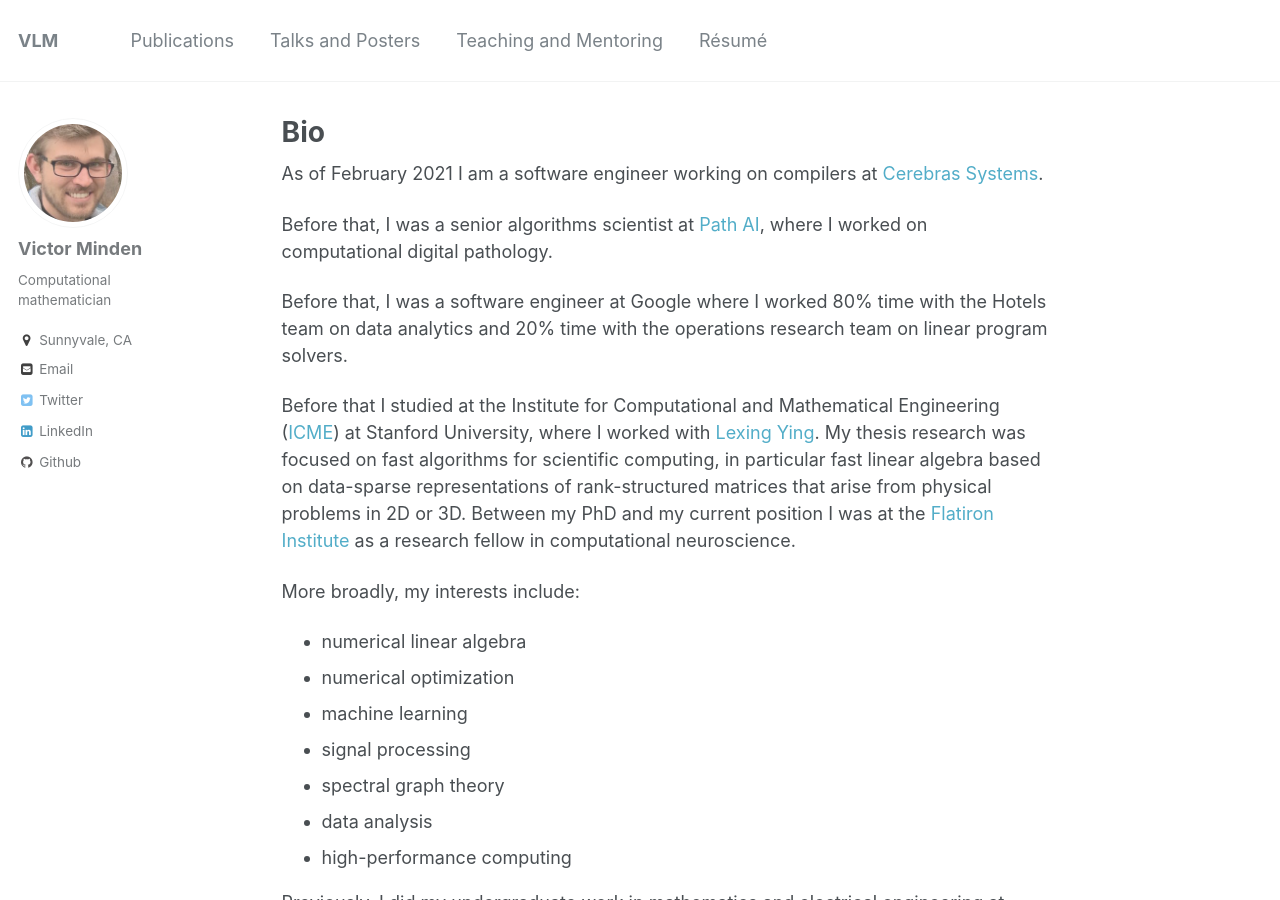
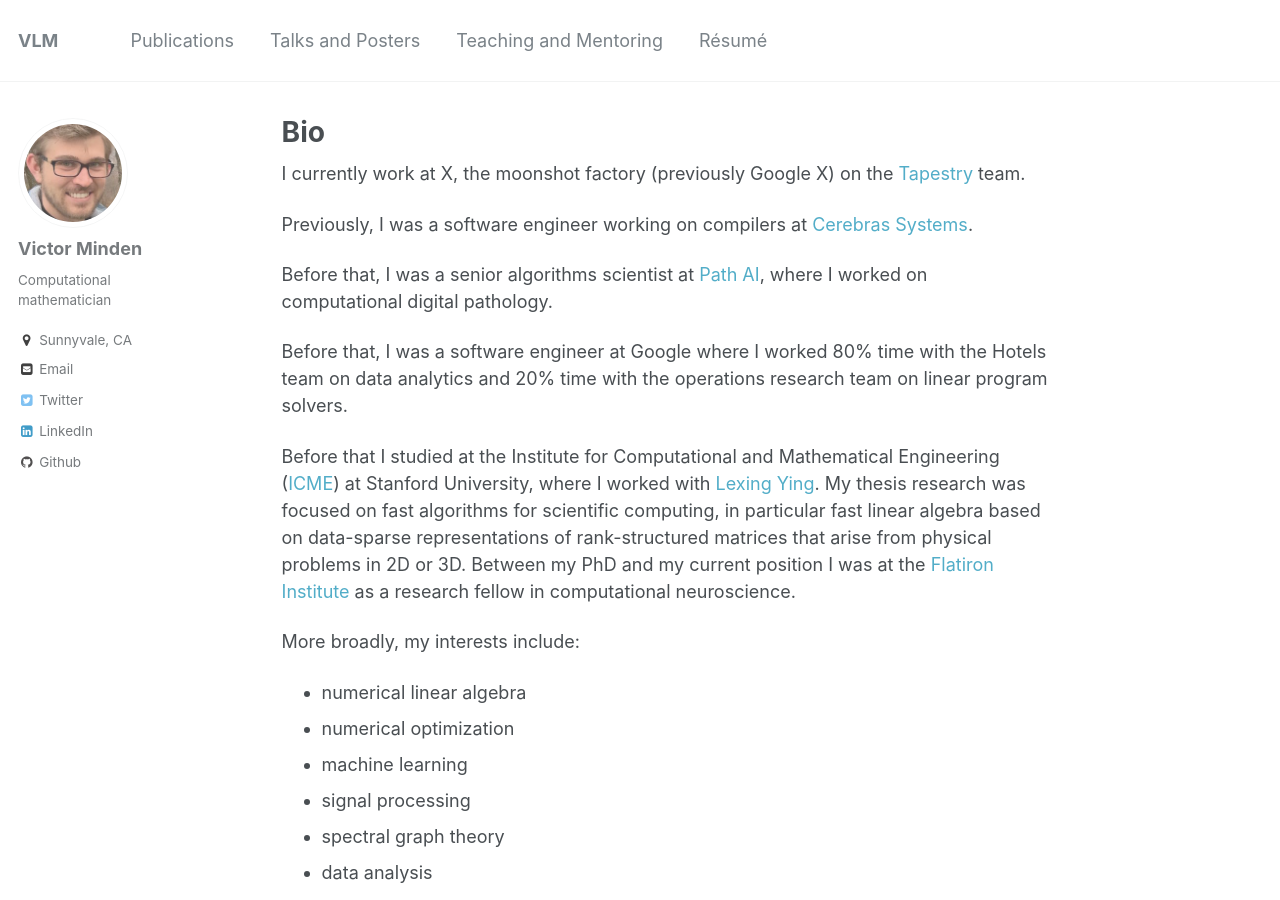
Before and after one commit to victorminden/victorminden.github.io, a Jekyll site: the page built from index.md, in a window 1280 px wide and 900 px high. Built offline with Jekyll 4.4.1, drawn with Linux system fonts in a browser that asks for light colours.

Commit message:
Update index.md
Update to include current role.

```diff
--- a/index.md
+++ b/index.md
@@ -5,8 +5,9 @@ author_profile: true
 ---
 
 {% include base_path %}
+I currently work at X, the moonshot factory (previously Google X) on the [Tapestry](https://x.company/projects/tapestry/) team.
 
-As of February 2021 I am a software engineer working on compilers at [Cerebras Systems](https://cerebras.net/).
+Previously, I was a software engineer working on compilers at [Cerebras Systems](https://cerebras.net/).
 
 Before that, I was a senior algorithms scientist at [Path AI](https://www.pathai.com), where I worked on computational digital pathology.
 
```
